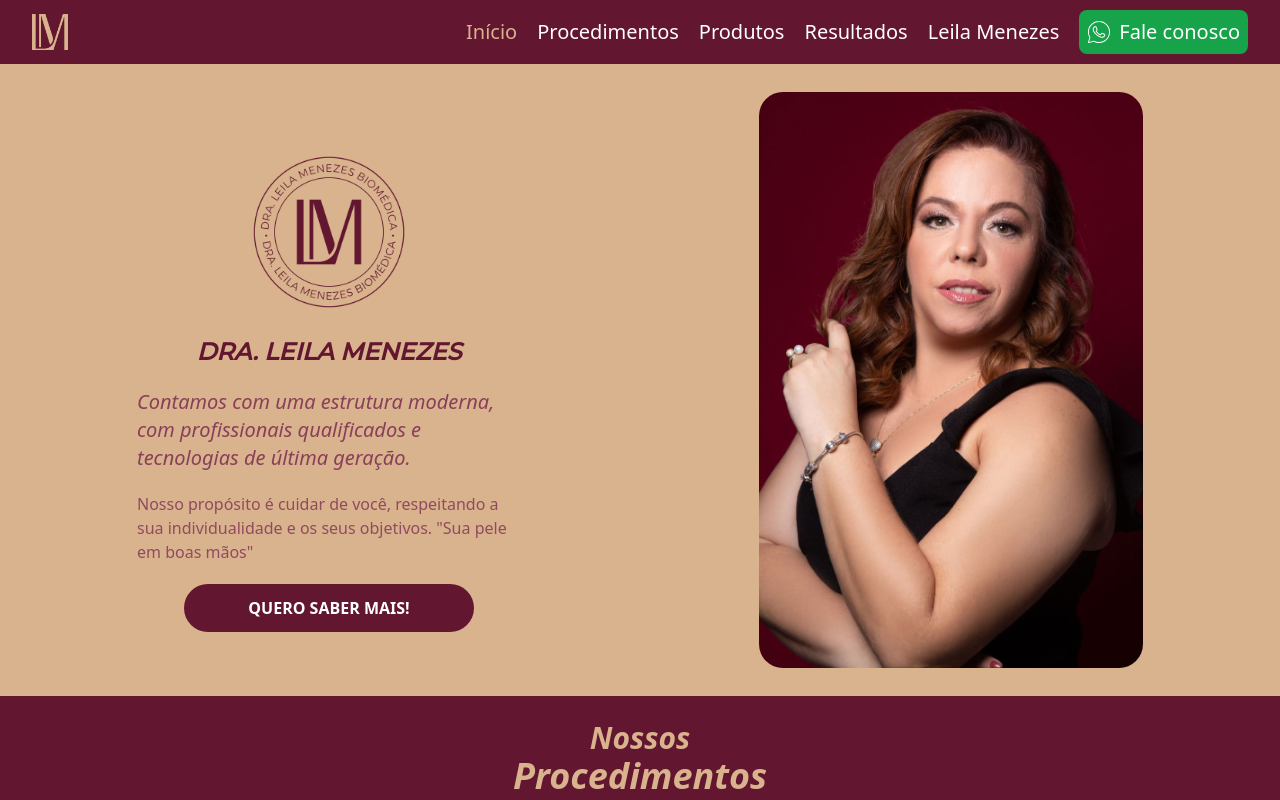
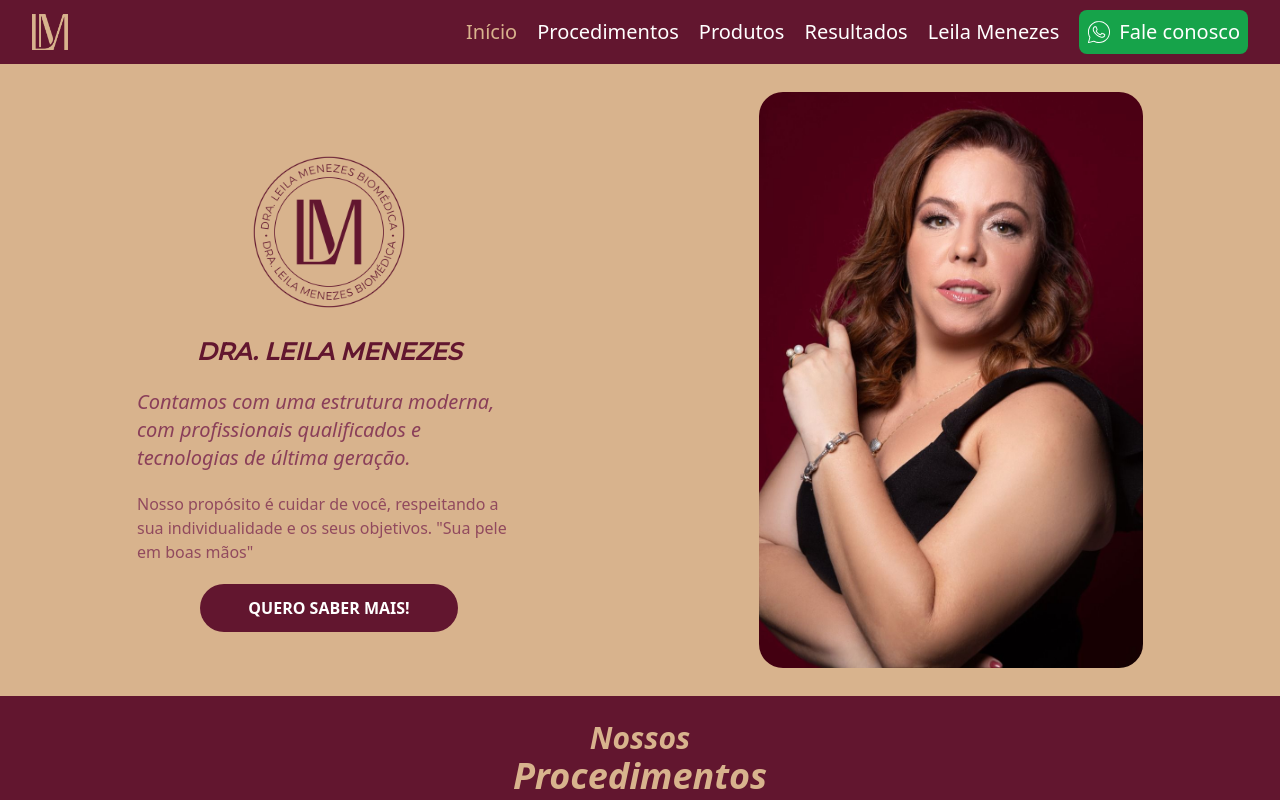
Before and after one commit to CarlosAlexandredevv/Lm-bioesthetic, a React (Vite) app: page / in a window 1280 px wide. Shown: the top 800 px of the page. Built offline with nearby package versions, Linux system fonts and the light colour scheme.

Commit message:
fix: button size

```diff
--- a/src/pages/home/components/about-us/index.tsx
+++ b/src/pages/home/components/about-us/index.tsx
@@ -21,7 +21,7 @@
             e os seus objetivos. "Sua pele em boas mãos"
           </p>
           <a href={mensagem}>
-            <button className="bg-burgundy w-full px-16 py-3 rounded-full text-white font-bold hover:opacity-70 duration-300">
+            <button className="bg-burgundy w-full px-12 py-3 rounded-full text-white font-bold hover:opacity-70 duration-300">
               QUERO SABER MAIS!
             </button>
           </a>
```
